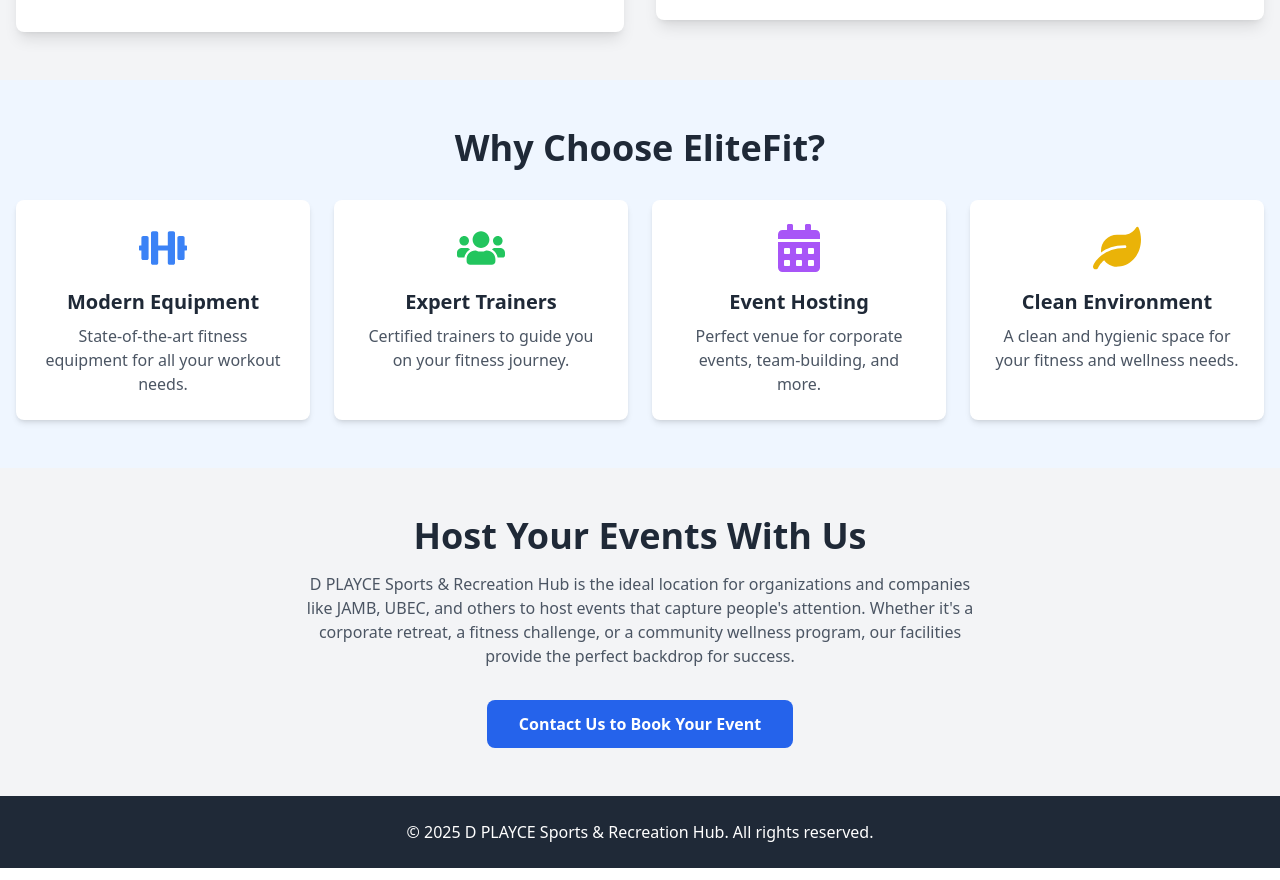
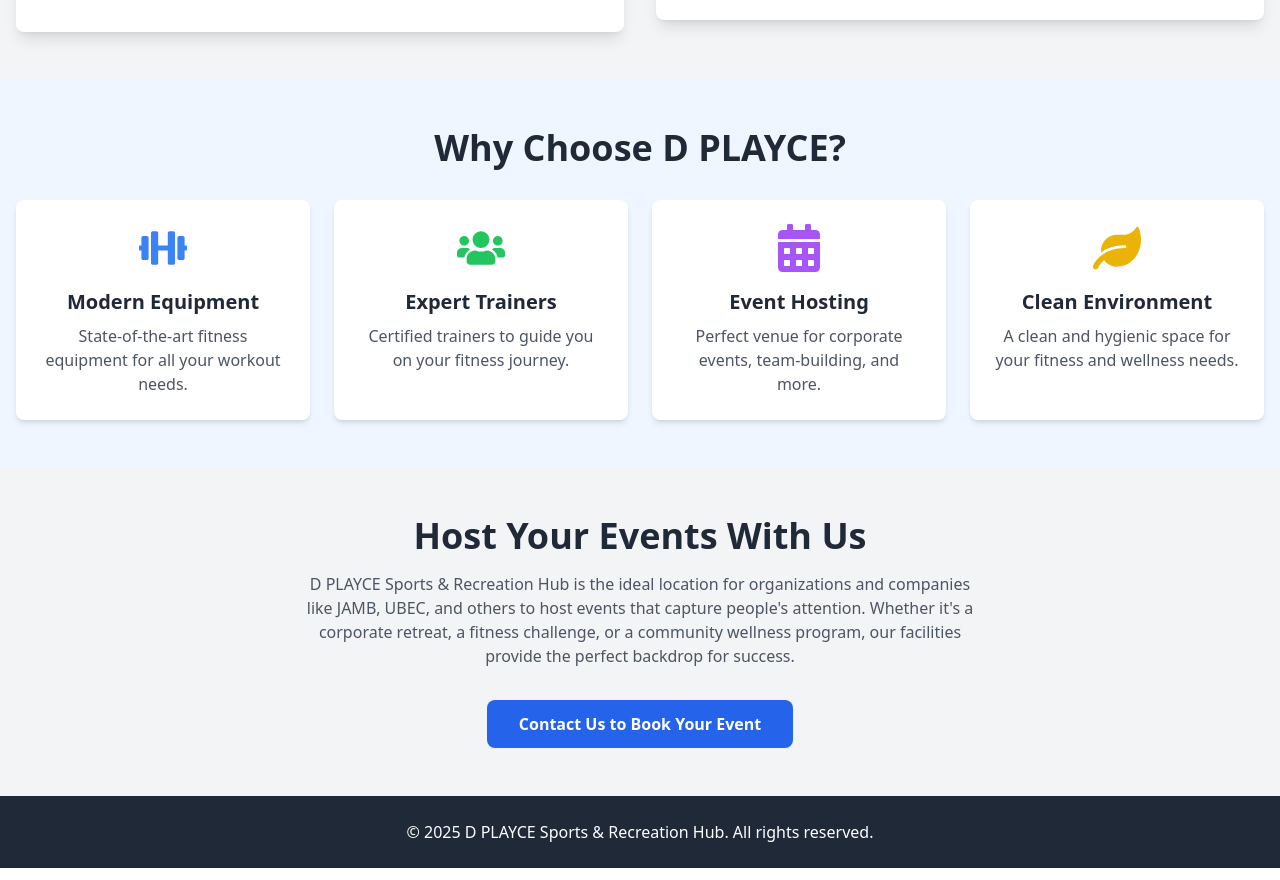
Before and after one commit to adexcel171/SportsCenterAppCRM, a React (Vite) app in the folder frontend/: page /about in a window 1280 px wide. Shown: the part 800-1680 px from the top of the page. Built offline with nearby package versions, Linux system fonts and the light colour scheme.

Commit message:
to enhance

```diff
--- a/frontend/src/pages/About.jsx
+++ b/frontend/src/pages/About.jsx
@@ -69,7 +69,7 @@
       <section className="bg-blue-50 py-12">
         <div className="container mx-auto px-4">
           <h2 className="text-3xl md:text-4xl font-bold text-gray-800 text-center mb-8">
-            Why Choose EliteFit?
+            Why Choose D PLAYCE?
           </h2>
           <div className="grid md:grid-cols-2 lg:grid-cols-4 gap-6">
             <div className="bg-white p-6 rounded-lg shadow-md text-center">
```
